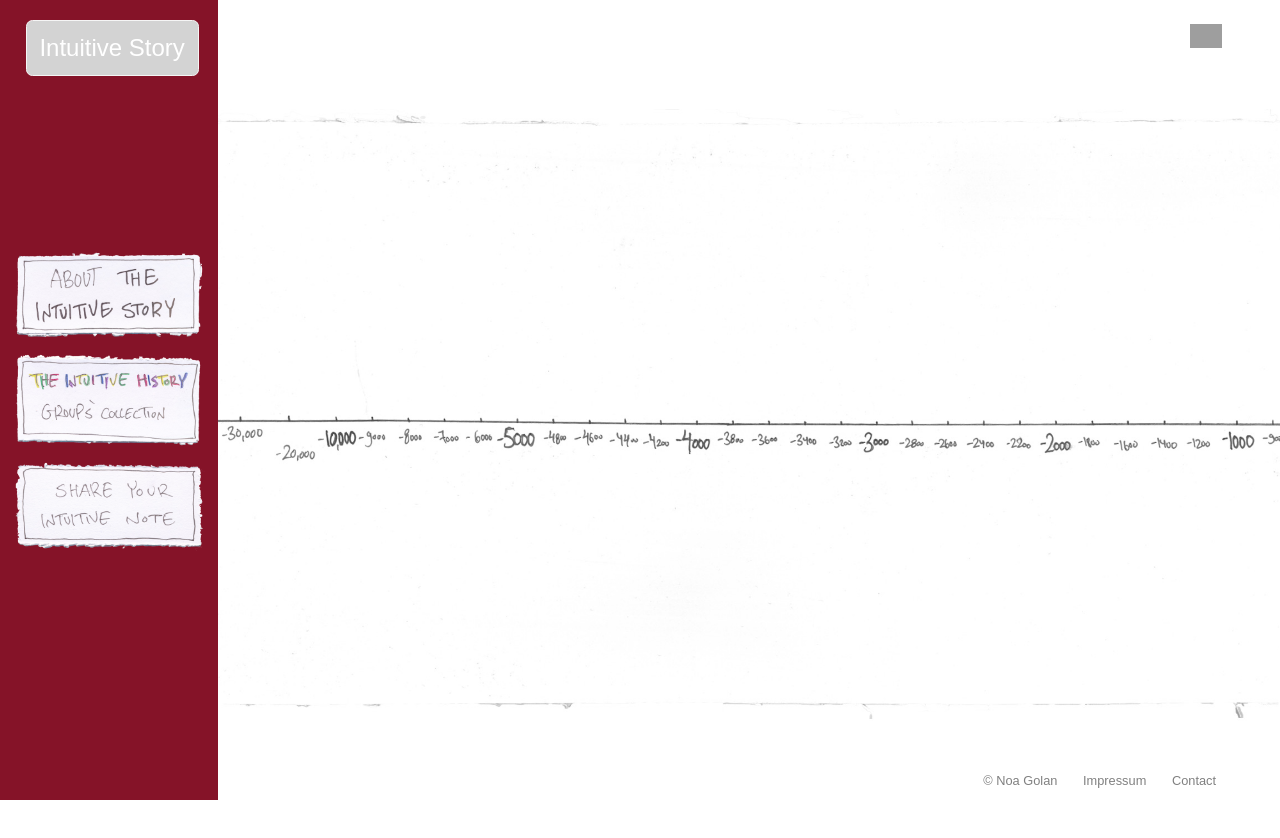
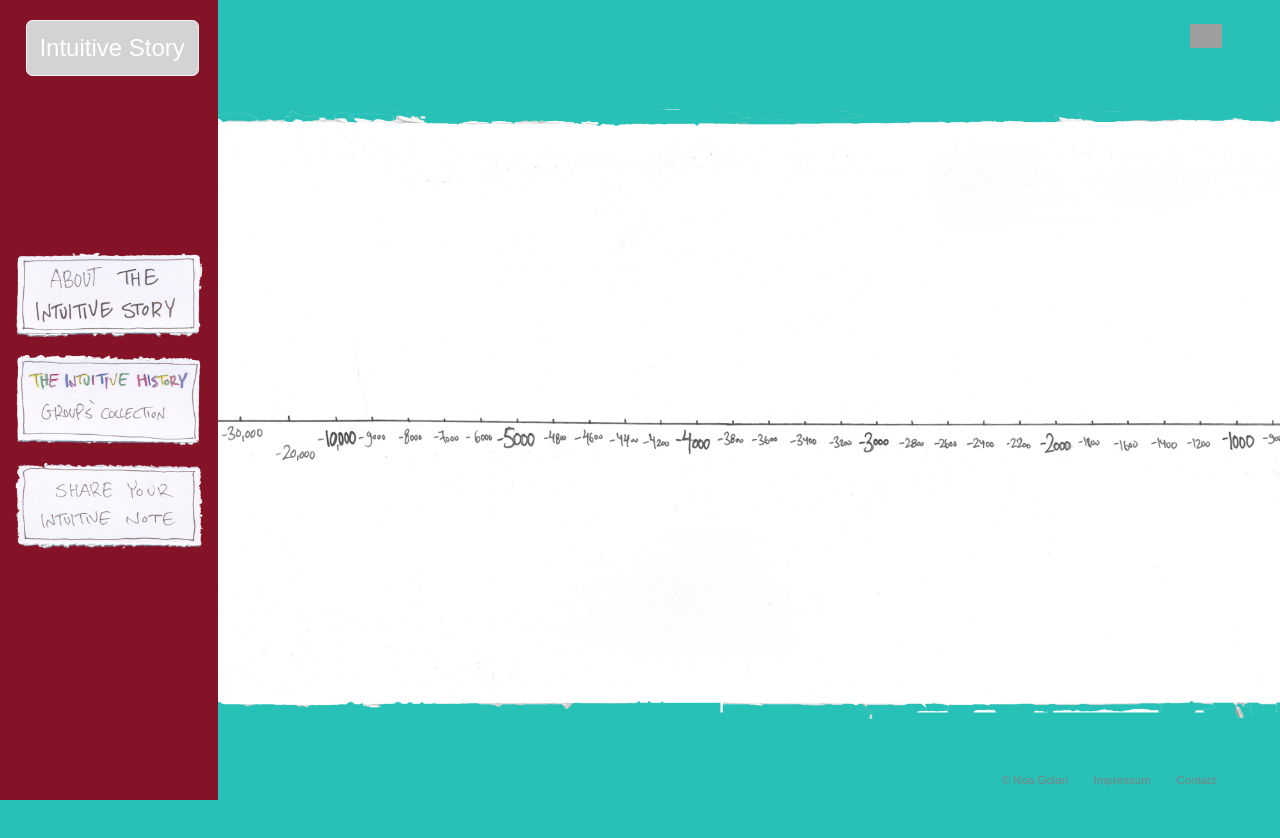
Before and after one commit to DerMeyer/noa-intuitive-story, a React (Create React App) app in the folder client/: page / in a window 1280 px wide. Shown: the top 838 px of the page. Built offline with nearby package versions, Linux system fonts and the light colour scheme; no server answers; grey boxes are pictures that could not be loaded.

Commit message:
Try background img as png.

```diff
--- a/client/src/footer.js
+++ b/client/src/footer.js
@@ -13,7 +13,7 @@ const frame = {
 }
 
 const p = {
-    fontSize: '1vw',
+    fontSize: '.9vw',
     marginRight: '2vw',
     color: 'gray'
 }
--- a/client/src/index.css
+++ b/client/src/index.css
@@ -5,4 +5,5 @@ body {
     width: 100vw;
     margin: 0;
     padding: 0;
+    background-color: rgb(39, 193, 184);
 }
--- a/client/src/timeline.js
+++ b/client/src/timeline.js
@@ -166,7 +166,7 @@ class Timeline extends Component {
                 onLostPointerCapture={this.onLostCapture}
                 onClick={this.mapPixelToTimeline}
                 >
-                <img id="timeline" style={style.timeline} src="/images/timeline.jpg" alt="Timeline" />
+                <img id="timeline" style={style.timeline} src="/images/timeline.png" alt="Timeline" />
             </section>
         );
     }
```
Also changed, not shown: client/public/images/timeline.png (added).
